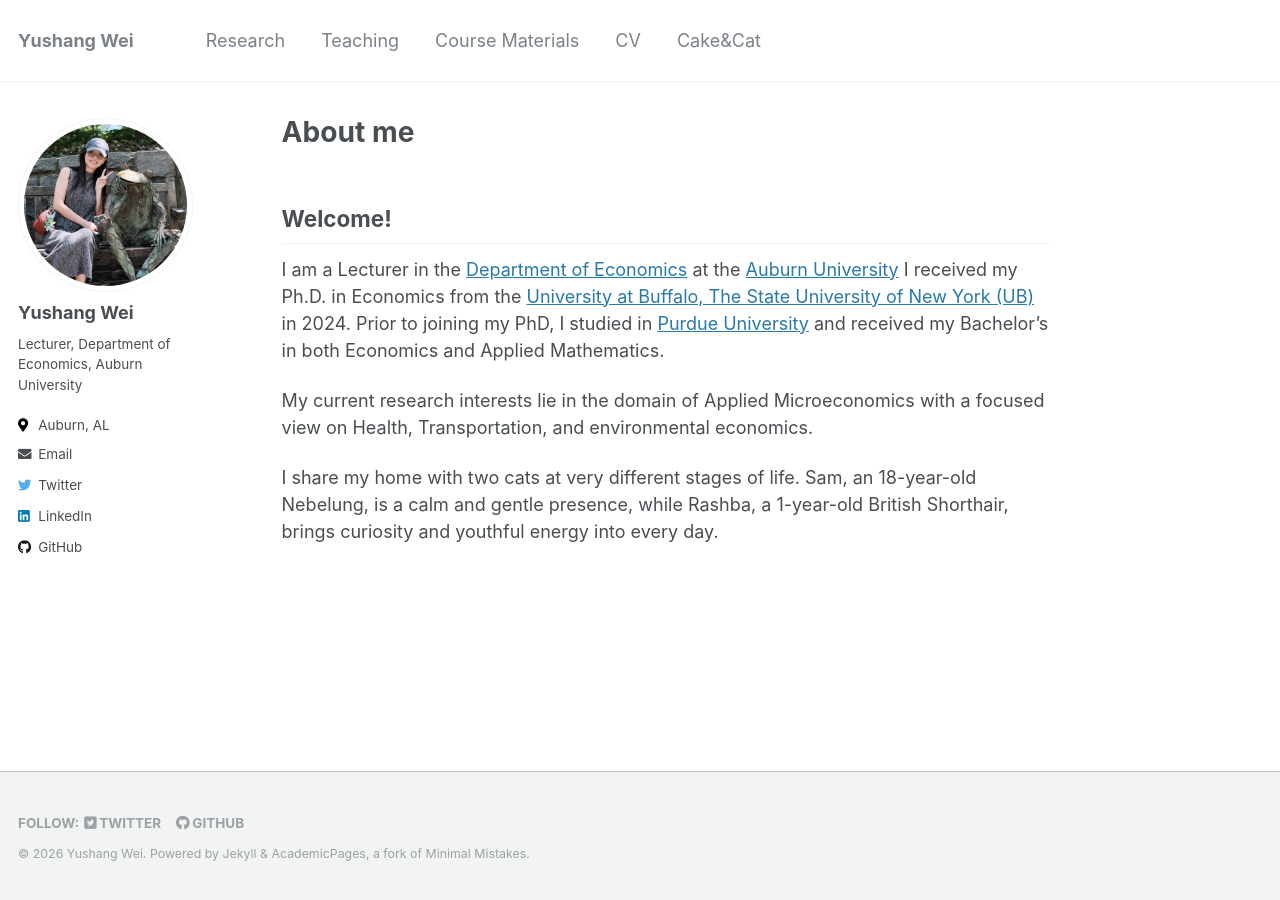
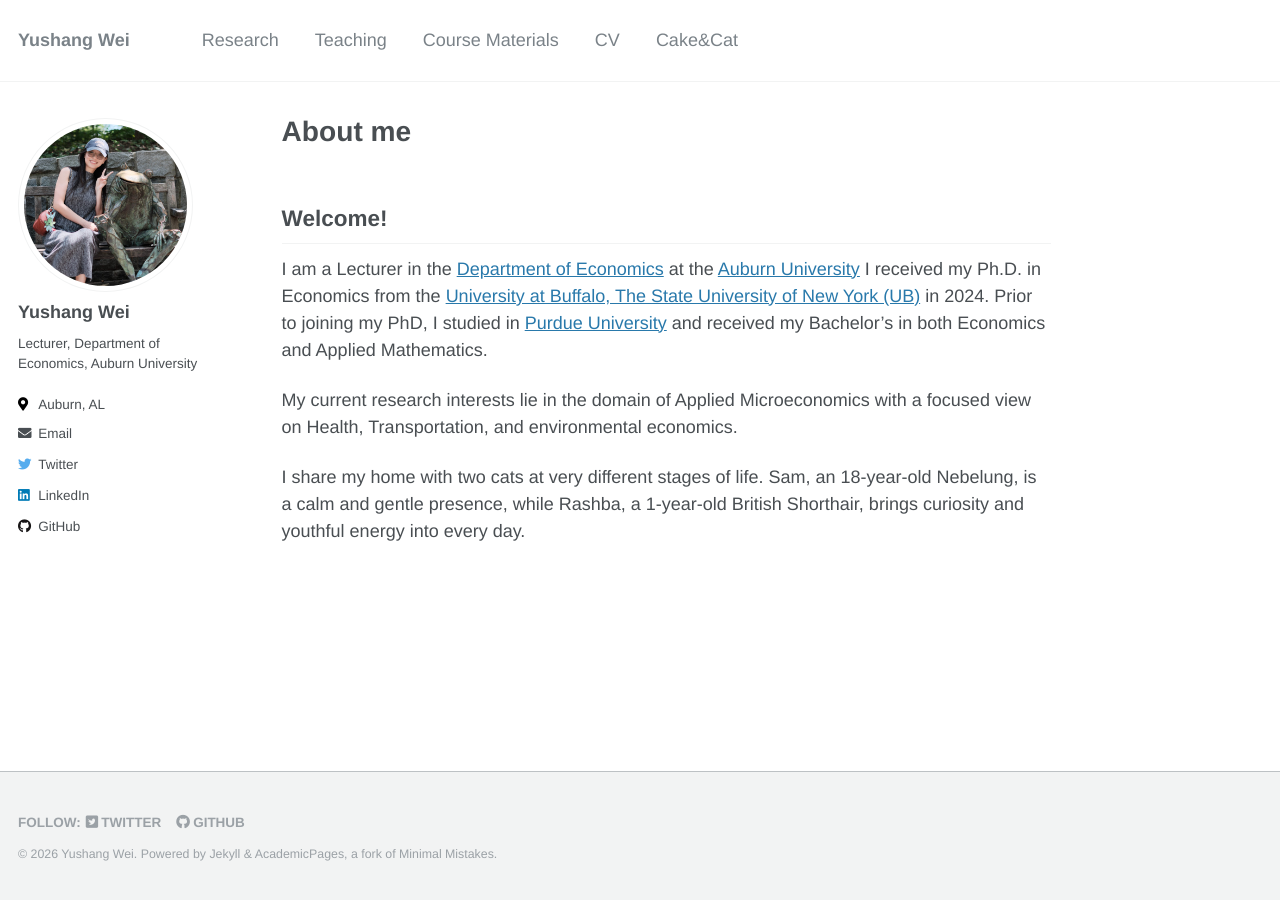
Before and after one commit to yushang1994/yushangw, a Jekyll site: the page built from _pages/about.md, in a window 1280 px wide. Built offline with Jekyll 4.4.1, drawn with Linux system fonts in a browser that asks for light colours.

Commit message:
Use Helvetica/Arial font stack and bold research titles

```diff
--- a/_sass/_custom.scss
+++ b/_sass/_custom.scss
@@ -75,7 +75,7 @@
   &__title {
     margin: 0;
     font-size: $type-size-5;
-    font-weight: 600;
+    font-weight: 700;
     line-height: 1.45;
     color: $text-color;
 
--- a/_sass/_variables.scss
+++ b/_sass/_variables.scss
@@ -14,7 +14,7 @@ $indent-var                 : 1.3em;
 
 /* system typefaces */
 $serif                      : Georgia, Times, serif;
-$sans-serif                 : -apple-system, ".SFNSText-Regular", "San Francisco", "Roboto", "Segoe UI", "Helvetica Neue", "Lucida Grande", Arial, sans-serif;
+$sans-serif                 : "Helvetica Neue", Helvetica, Arial, "Liberation Sans", sans-serif;
 $monospace                  : Monaco, Consolas, "Lucida Console", monospace;
 
 /* sans serif typefaces */
```
